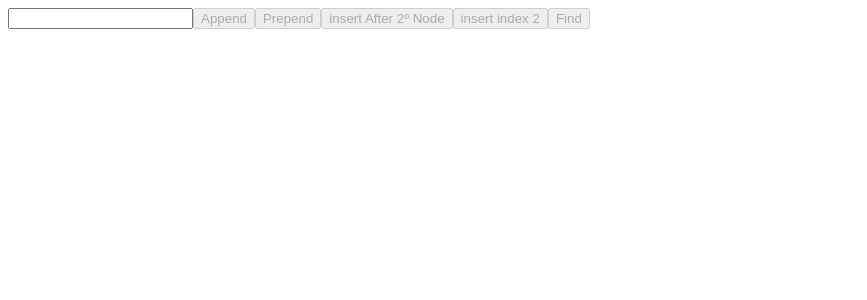
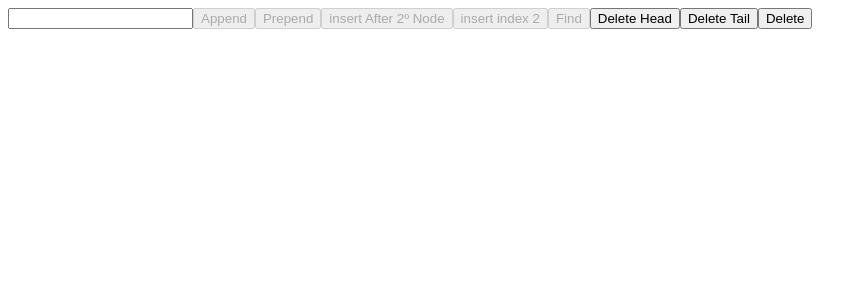
Before and after one commit to JoselynDRF/data-structures-algorithms-react, a React (Create React App) app: page / in a window 1280 px wide. Shown: the top 300 px of the page, without its empty margins (0-867 px from the left). Built offline with nearby package versions, Linux system fonts and the light colour scheme.

Commit message:
feat(LinkedList): add delete methods to LinkedList

```diff
--- a/src/classes/LinkedList/LinkedList.ts
+++ b/src/classes/LinkedList/LinkedList.ts
@@ -101,8 +101,56 @@ class LinkedList {
         currentNode = currentNode.next
       }
     }
+  }
 
-    return null
+  /**
+   * Deletes the first node of the linked list
+   */
+  deleteHead() {
+    if (this.head) {
+      const deletedHead = this.head
+      this.head = deletedHead.next
+    }
+  }
+
+  /**
+   * Deletes the last node of the linked list
+   */
+  deleteTail() {
+    let currentNode = this.head
+
+    if (currentNode?.next) {
+      while (currentNode.next?.next) {
+        currentNode = currentNode.next
+      }
+      currentNode.next = null
+    } else {
+      this.head = null
+    }
+  }
+
+  /**
+   * Deletes the first occurrence of value in linked list
+   * @param data Value to delete
+   */
+  delete(data: LinkedListData) {
+    if (this.head) {
+      let currentNode: ListNode = this.head
+
+      if (currentNode.data === data) {
+        this.head = currentNode.next
+        return
+      }
+
+      while (currentNode.next) {
+        if (currentNode.next.data === data) {
+          currentNode.next = currentNode.next.next
+          return
+        } else {
+          currentNode = currentNode.next
+        }
+      }
+    }
   }
 }
 
--- a/src/classes/typings.d.ts
+++ b/src/classes/typings.d.ts
@@ -13,4 +13,7 @@ type LinkedListProps = {
   prepend: (data: LinkedListData) => void
   insertAfterNode: (data: LinkedListData, prevNode: ListNode) => void
   insert: (data: LinkedListData, insertIndex: number) => void
+  deleteHead: () => void
+  deleteTail: () => void
+  delete: (data: LinkedListData) => void
 }
--- a/src/components/LinkedList/LinkedListActions.tsx
+++ b/src/components/LinkedList/LinkedListActions.tsx
@@ -45,6 +45,9 @@ const LinkedListActions: FC<LinkedListActionsProps> = ({
       <button onClick={() => appendItem('find')} disabled={!inputValue}>
         Find
       </button>
+      <button onClick={() => appendItem('deleteHead')}>Delete Head</button>
+      <button onClick={() => appendItem('deleteTail')}>Delete Tail</button>
+      <button onClick={() => appendItem('delete')}>Delete</button>
     </>
   )
 }
```
